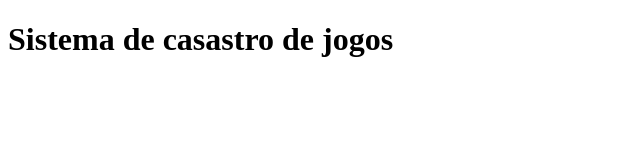
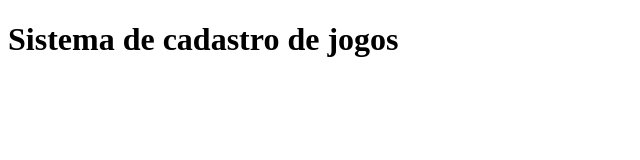
Before and after one commit to hsilvamatos/sistema-de-cadastro, a plain HTML site: page index.html in a window 1280 px wide. Shown: the whole page, without its empty margins (0-640 px from the left). Drawn offline with Linux system fonts and the light colour scheme.

Commit message:
Update index.html
concertando erros de pt-br

```diff
--- a/index.html
+++ b/index.html
@@ -7,6 +7,6 @@
     <title>Meus Jogos</title>
 </head>
 <body>
-    <h1>Sistema de casastro de jogos</h1>
+    <h1>Sistema de cadastro de jogos</h1>
 </body>
 </html>
```
